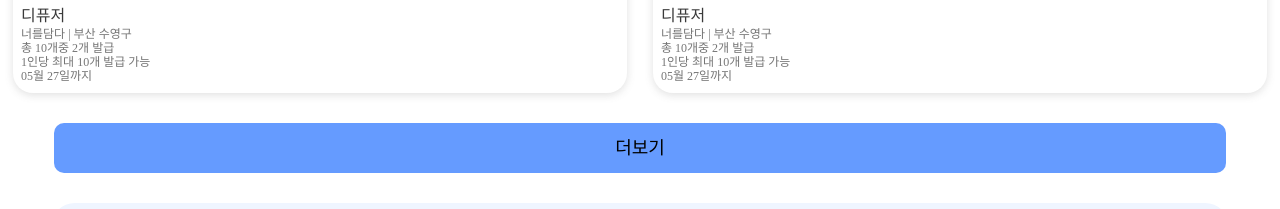
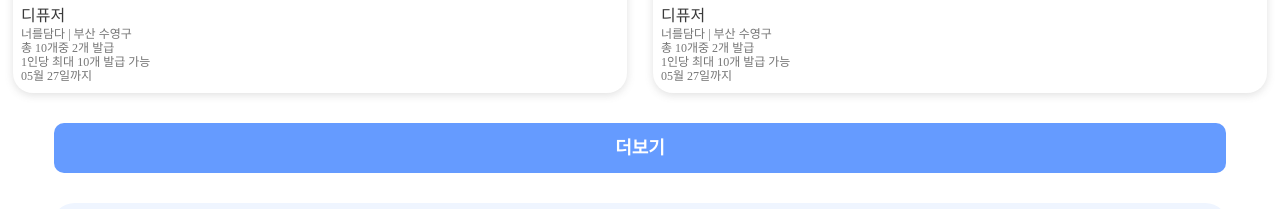
Before and after one commit to sonminjuu/-epoom, a plain HTML site: page index.html in a window 1280 px wide. Shown: the part 1420-1629 px from the top of the page. Drawn offline with nearby package versions, Linux system fonts and the light colour scheme; a web font is replaced by a local one.

Commit message:
more-font

```diff
--- a/css/index.css
+++ b/css/index.css
@@ -160,6 +160,8 @@
     line-height: 30px;
     text-align: center;
     font-size: 18px;
+    color: #ffffff;
+    font-weight: 600;
 }
 
 /* 자주 찾는 혜택 */
```
